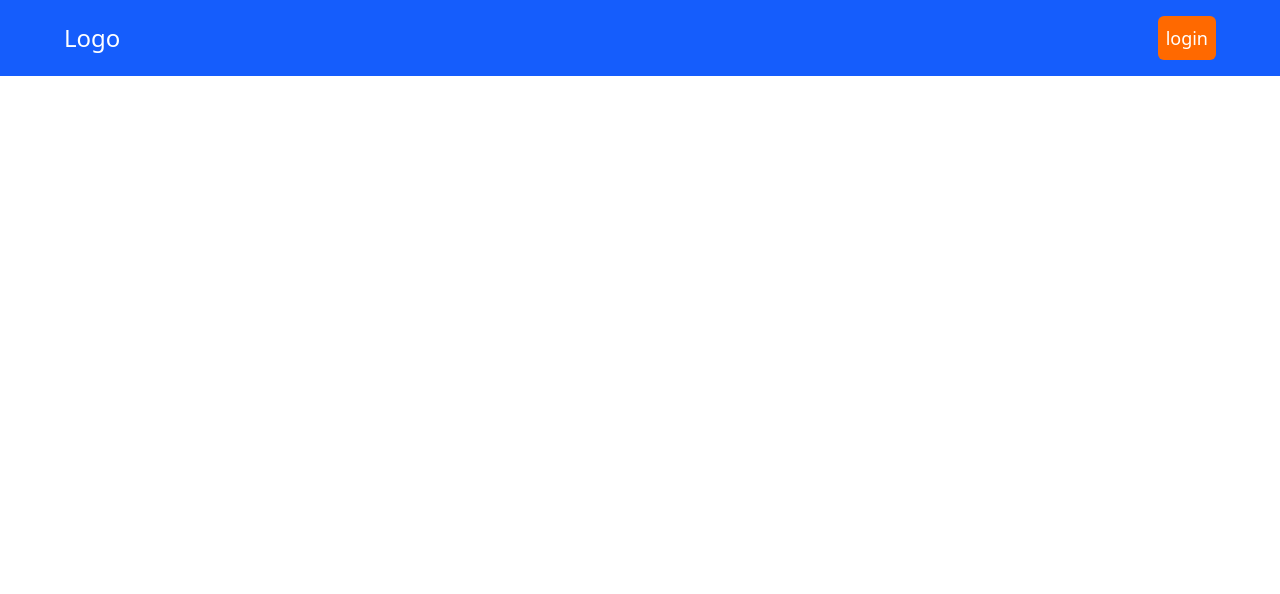
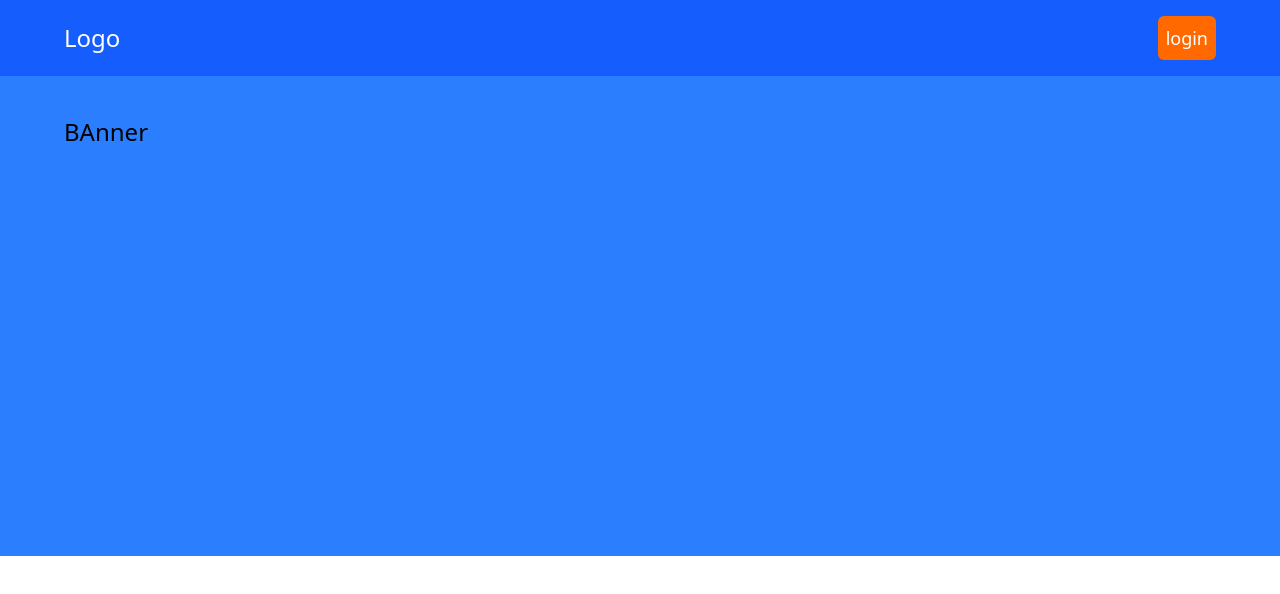
Before and after one commit to Otabek1990/klinika-app, a React (Vite) app: page / in a window 1280 px wide. Shown: the top 594 px of the page. Built offline with nearby package versions, Linux system fonts and the light colour scheme.

Commit message:
banner boshlandi

```diff
--- a/src/App.tsx
+++ b/src/App.tsx
@@ -1,9 +1,11 @@
+import Banner from "./components/layout/Banner";
 import Navbar from "./components/ui/Navbar";
 
 function App() {
   return (
     <>
     <Navbar/>
+    <Banner/>
 
     </>
   );
--- /dev/null
+++ b/src/components/layout/Banner.tsx
@@ -0,0 +1,11 @@
+
+
+function Banner() {
+  return (
+    <div className="h-120 w-full px-16 py-10 bg-blue-500">
+        <h2 className="text-2xl">BAnner</h2>
+    </div>
+  )
+}
+
+export default Banner
```
